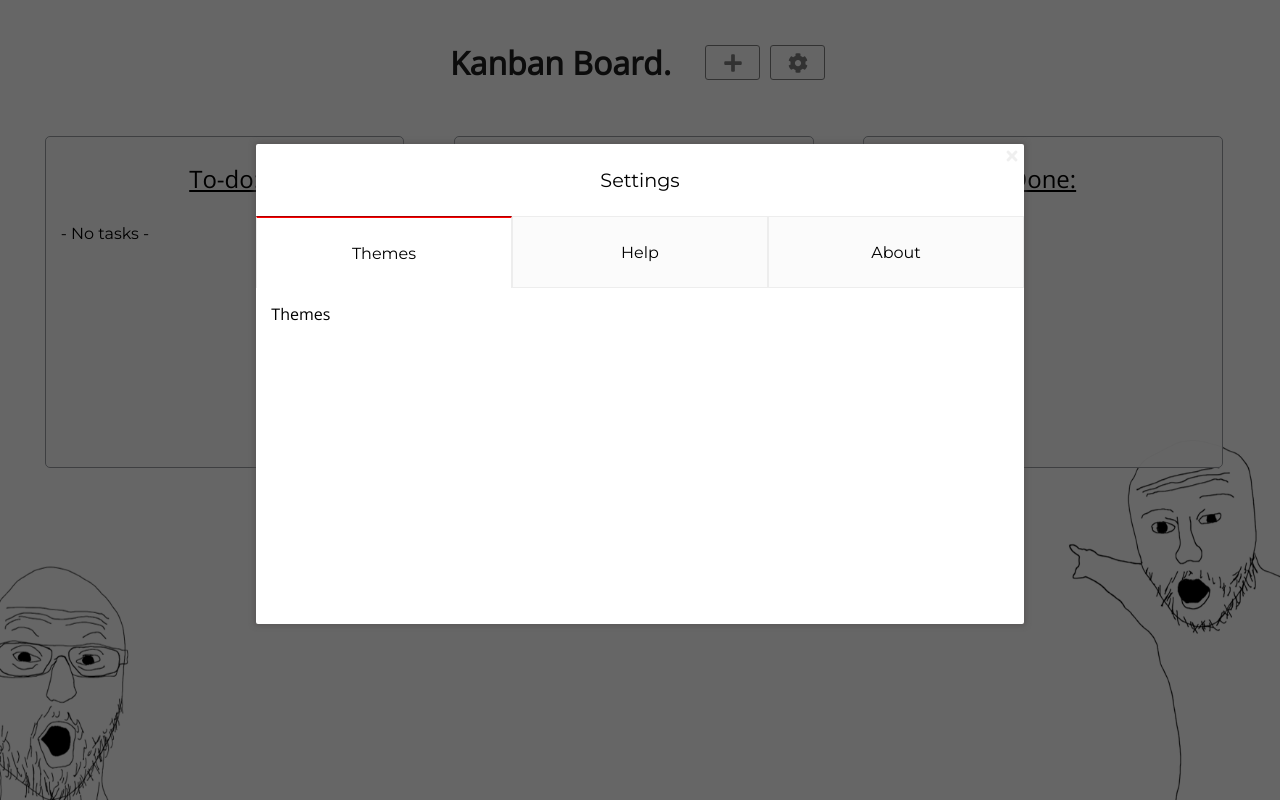
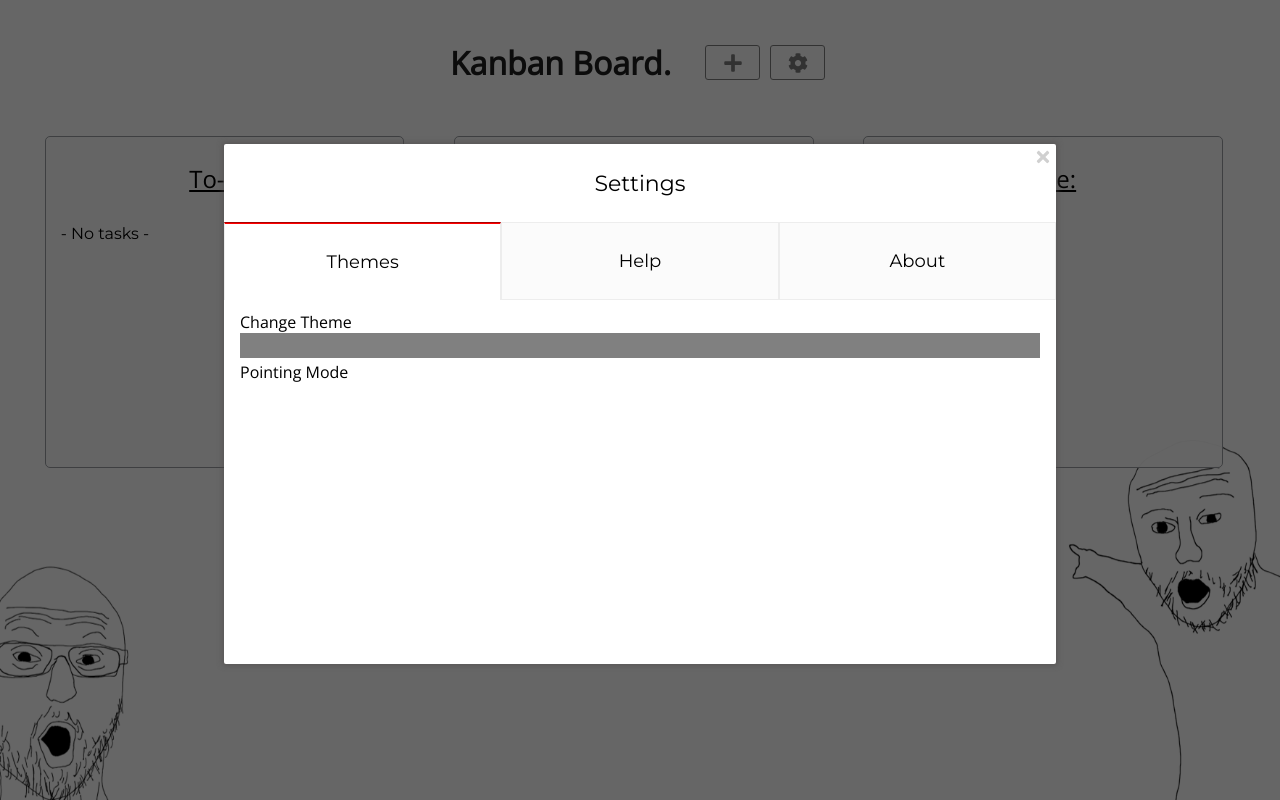
Before and after one commit to tcheric/KanbanBoard, a React (Create React App) app: page / in a window 1280 px wide. Both pictures are taken after a click on the button 797 px from the left and 62 px from the top of the page. Built offline with nearby package versions, Linux system fonts and the light colour scheme.

Commit message:
Help and About sections made

```diff
--- a/src/components/ModalContent.js
+++ b/src/components/ModalContent.js
@@ -4,19 +4,38 @@ const ModalContent = ({ content }) => {
   if (content === "Themes") {
     return (
       <div className="modal-content-container">
-        Themes
+        <p>Change Theme</p>
+        <div className="theme-buttons">
+
+        </div>
+        <p>Pointing Mode</p>
       </div>
     )
   } else if (content === "Help") {
     return (
       <div className="modal-content-container">
-        Help
+        <p>Adding Tasks:</p>
+        <ul id="top">
+          <li>Press the "+" button to open the add task section. </li>
+          <li>Then enter a task name, and optionally a time and reminder. </li>
+          <li>Press the "Save Task" button to add the task. </li>
+          <li>Press the "-" button to minimise the "add task" section.</li>
+        </ul>
+        <p>Editing Tasks:</p>
+        <ul>
+          <li>Highlight a task by double-clicking anywhere on it.</li>
+          <li>Rename a task by pressing its "..." button and pressing the "tick" button when done. </li>
+          <li>Move a task between boards by clicking on its arrow buttons. </li>
+          <li>Delete a task by pressing the "X" button.</li>
+        </ul>
       </div>
     )
   } else if (content === "About") {
     return (
-      <div className="modal-content-container">
-        About
+      <div className="modal-content-container" id="about">
+        <p id="opening">A simple and useful kanban board app for tracking tasks.</p>
+        <p>Kanbanooo is a serverless, single-page application made with React JS and hosted using Netlify.</p>
+        <a href="https://github.com/tcheric/KanbanBoard" target="_blank">Source Code</a>
       </div>
     )
   }
--- a/src/components/SettingsModal.js
+++ b/src/components/SettingsModal.js
@@ -6,7 +6,6 @@ import ModalContent from "./ModalContent"
 
 const SettingsModal = ({ open, onClose }) => {
   const [currContent, setCurrContent] = useState("Themes")
-
 
   if (!open) return null
 
--- a/src/index.css
+++ b/src/index.css
@@ -187,11 +187,11 @@ h1{
 .button.close {
   border: none;
   background: none;
-  color: rgba(100, 100, 100, 0.1);
+  color: rgba(100, 100, 100, 0.3);
 }
 
 #modal.button.close {
-  font-size:medium;
+  font-size: 18px;
   position: absolute;
   right: 0;
   margin: 4px;
@@ -209,7 +209,7 @@ button.modal {
   height: 100%;
   border: 1px solid rgb(237, 237, 237);
   background-color: rgb(251, 251, 251);
-  font-size: medium;
+  font-size: 18px;
   font-family: "montserrat";
 }
 
@@ -356,7 +356,7 @@ button.modal.selected {
   /* width: 50%; */
   max-width: 90%;
   min-height: 300px;
-  height: 60%;
+  height: 65%;
   aspect-ratio: 16 / 10;
   background: white;
   position: fixed;
@@ -365,6 +365,7 @@ button.modal.selected {
   -moz-box-shadow: 0 0 3px #ccc;
   -webkit-box-shadow: 0 0 3px #ccc;
   box-shadow: 0 0 5px 2px rgba(80, 75, 75, 0.5);
+  overflow: auto;
 }
 
 .modal-buttons {
@@ -373,11 +374,6 @@ button.modal.selected {
   display: flex;
   justify-content: center;
   align-items: center;
-}
-
-.modal-content {
-  width: 100%;
-  height: 70%;
 }
 
 .modal-header {
@@ -390,9 +386,46 @@ button.modal.selected {
   left: 50%;
   top: 50%;
   transform: translate(-50%, -50%);
-  font-size: larger;
+  font-size: 22px;
 }
 
+/* Modal Content section */
+
 .modal-content-container {
-  padding: 2%;
+  padding-inline: 16px;
+  padding-block: 8px;
 }
+
+.modal-content-container p{
+  font-size: 16px;
+  font-weight: normal;
+  margin-top: 3px;
+  margin-bottom: 0;
+}
+
+.modal-content-container ul{
+  font-size: 15px;
+  margin: 0;
+}
+
+ul#top{
+  margin-bottom: 8px;
+}
+
+.theme-buttons {
+  height: 25px;
+  padding-left: 10px;
+  background-color: grey;
+}
+
+.modal-content-container a{
+  display: inline-block;
+  margin-block: 10px;
+  color: rgb(191, 31, 31);
+}
+
+p#opening {
+  font-style: italic;
+  margin-bottom: 15px;
+  text-align: center;
+}
```
